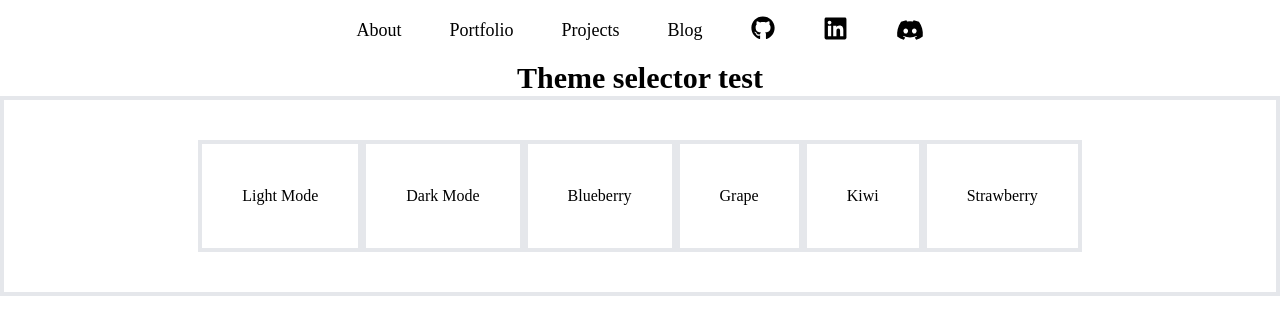
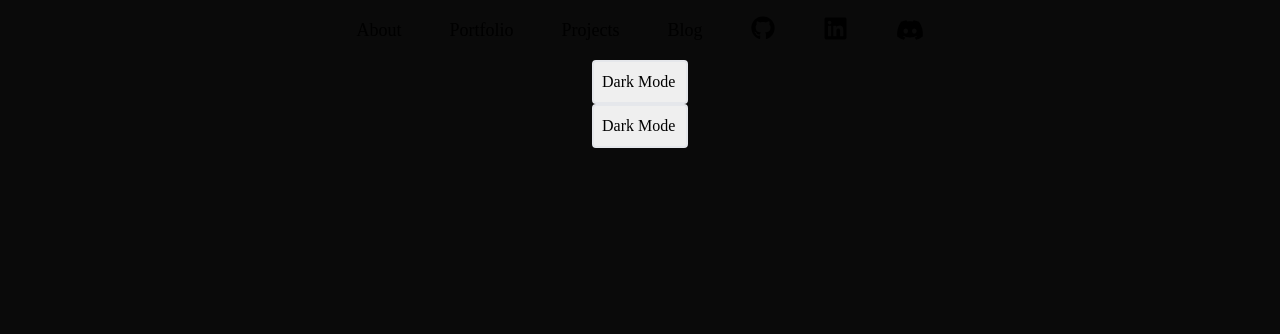
Before and after one commit to jsacob/JsacobWebpage, a React (Vite) app: page /test in a window 1280 px wide. Shown: the top 334 px of the page. Built offline with nearby package versions, Linux system fonts and the light colour scheme; a web font is replaced by a local one.

Commit message:
way better now

```diff
--- a/Frontend/src/App.tsx
+++ b/Frontend/src/App.tsx
@@ -10,10 +10,15 @@ import About from "./routes/about.tsx";
 import Portfolio from "./routes/portfolio.tsx";
 import Blog from "./routes/blog.tsx";
 import TestRoute from "./routes/testroute.tsx";
+import Header from "./components/header.tsx";
 
 export default function App() {
   return (
-    <>
+    <div data-aos="fade-down" data-aos-duration="800">
+      {/*Section for importing components*/}
+      <Header />
+      <TestRoute />
+      {/*Routing system*/}
       <Router>
         <Routes>
           <Route path="test" element={<TestRoute />} />
@@ -24,6 +29,6 @@ export default function App() {
           <Route path="*" element={<Navigate to="/about" />} />
         </Routes>
       </Router>
-    </>
+    </div>
   );
 }
--- a/Frontend/src/components/header.tsx
+++ b/Frontend/src/components/header.tsx
@@ -16,7 +16,7 @@ export default function Header() {
 
   return (
     <>
-      <header className="container max-w-full p-4 inline-flex space-x-8 justify-center flex-grow bg-background text-text ">
+      <header className="container max-w-full p-4 inline-flex space-x-8 justify-center flex-grow text-text ">
         {/*Center Content*/}
         <nav className="flex space-x-12 md:text-lg flex-grow justify-center">
           {navItems.map((item) => (
--- a/Frontend/src/index.css
+++ b/Frontend/src/index.css
@@ -9,45 +9,75 @@
 
 body {
   font-family: "SF-Pro";
+  background-color: rgba(var(--background), 1);
+  transition:
+    background-color 0.3s ease,
+    color 0.3s ease;
 }
 
 .fa {
-  transition: transform 300ms ease-in-out;
+  transition: color 0.3s ease;
 }
 
-body.dark {
-  background-color: #121212;
-  color: #ffffff;
-  transition:
-    transform 300ms ease-in-out,
-    background-color 300ms ease-in-out,
-    color 300ms ease-in-out;
+.light {
+  --background: 240, 240, 240;
+  --header: 255, 255, 255;
+  --border: 90, 90, 90;
+  --card: 230, 230, 230;
+  --text: 20, 30, 50;
+  --button: 130, 130, 130;
 }
 
-body.light {
-  background-color: #ffffff;
-  color: #000000;
-  transition:
-    transform 300ms ease-in-out,
-    background-color 300ms ease-in-out,
-    color 300ms ease-in-out;
+.dark {
+  --background: 10, 10, 10;
+  --header: 20, 20, 20;
+  --border: 55, 55, 55;
+  --card: 28, 28, 28;
+  --text: 220, 220, 230;
+  --button: 30, 30, 30;
 }
 
-/*body {*/
-/*  background: linear-gradient(300deg, #323232, #2d2d2d, #000000, #2d2d2d);*/
-/*  background-size: 240% 240%;*/
-/*  animation: gradient-animation 24s ease infinite;*/
-/*  min-height: 100vh;*/
-/*}*/
-/**/
-/*@keyframes gradient-animation {*/
-/*  0% {*/
-/*    background-position: 0% 50%;*/
-/*  }*/
-/*  50% {*/
-/*    background-position: 100% 50%;*/
-/*  }*/
-/*  100% {*/
-/*    background-position: 0% 50%;*/
-/*  }*/
-/*}*/
+.blueberry {
+  --background: 220, 230, 255;
+  --header: 160, 190, 255;
+  --border: 80, 100, 200;
+  --card: 190, 210, 255;
+  --text: 10, 30, 70;
+  --button: 70, 90, 210;
+}
+
+.raspberry {
+  --background: 255, 220, 230;
+  --header: 255, 170, 200;
+  --border: 180, 80, 140;
+  --card: 255, 190, 210;
+  --text: 70, 10, 30;
+  --button: 200, 70, 120;
+}
+
+.grape {
+  --background: 230, 220, 255;
+  --header: 200, 170, 255;
+  --border: 120, 70, 200;
+  --card: 210, 190, 255;
+  --text: 50, 20, 90;
+  --button: 120, 70, 220;
+}
+
+.kiwi {
+  --background: 220, 250, 220;
+  --header: 180, 240, 180;
+  --border: 90, 130, 90;
+  --card: 200, 230, 200;
+  --text: 20, 50, 20;
+  --button: 100, 150, 100;
+}
+
+.strawberry {
+  --background: 255, 220, 220;
+  --header: 255, 180, 180;
+  --border: 140, 60, 90;
+  --card: 250, 200, 200;
+  --text: 100, 20, 20;
+  --button: 180, 60, 90;
+}
--- a/Frontend/src/main.tsx
+++ b/Frontend/src/main.tsx
@@ -15,8 +15,6 @@ AOS.init({
 
 createRoot(document.getElementById("root")!).render(
   <StrictMode>
-    <Header />
     <App />
-    {/* <Footer /> */}
   </StrictMode>,
 );
--- a/Frontend/src/routes/about.tsx
+++ b/Frontend/src/routes/about.tsx
@@ -3,8 +3,8 @@ import AOS from "aos";
 
 export default function AboutPage() {
   return (
-    <div className="flex items-center justify-center h-screen bg-background">
-      <div className=" w-fit h-fit bg-card border-4 border-border text-text rounded-lg text-center mb-16 max-w-4xl">
+    <div className="flex items-center justify-center h-screen">
+      <div className=" w-fit h-fit border-4 border-border text-text rounded-lg text-center mb-16 max-w-4xl">
         <h1 className="font-bold text-center text-3xl mt-2">About Me</h1>
         <section className="shadow-sm rounded-lg p-8">
           <p className="text-lg mb-6">
--- a/Frontend/src/routes/testroute.tsx
+++ b/Frontend/src/routes/testroute.tsx
@@ -4,6 +4,15 @@ export default function App() {
   const [theme, setTheme] = useState(
     () => localStorage.getItem("theme") || "dark",
   );
+
+  const themes = [
+    { value: "light", label: "Light Mode" },
+    { value: "dark", label: "Dark Mode" },
+    { value: "blueberry", label: "Blueberry" },
+    { value: "grape", label: "Grape" },
+    { value: "kiwi", label: "Kiwi" },
+    { value: "strawberry", label: "Strawberry" },
+  ];
 
   useEffect(() => {
     document.documentElement.classList.remove(
@@ -20,48 +29,19 @@ export default function App() {
   }, [theme]);
 
   return (
-    <>
-      <h1 className="text-3xl text-center font-bold text-text">
-        Theme selector test
-      </h1>
-      <div className="bg-background text-text p-10 border-4 border-border justify-center items-center flex ">
-        <button
-          className="bg-card text-text hover:bg-blue-500 p-10 border-4 border-border"
-          onClick={() => setTheme("light")}
-        >
-          Light Mode
-        </button>
-        <button
-          className="bg-card text-text hover:bg-blue-500 p-10 border-4 border-border"
-          onClick={() => setTheme("dark")}
-        >
-          Dark Mode
-        </button>
-        <button
-          className="bg-card text-text hover:bg-blue-500 p-10 border-4 border-border"
-          onClick={() => setTheme("blueberry")}
-        >
-          Blueberry
-        </button>
-        <button
-          className="bg-card text-text hover:bg-blue-500 p-10 border-4 border-border"
-          onClick={() => setTheme("grape")}
-        >
-          Grape
-        </button>
-        <button
-          className="bg-card text-text hover:bg-blue-500 p-10 border-4 border-border"
-          onClick={() => setTheme("kiwi")}
-        >
-          Kiwi
-        </button>
-        <button
-          className="bg-card text-text hover:bg-blue-500 p-10 border-4 border-border"
-          onClick={() => setTheme("strawberry")}
-        >
-          Strawberry
-        </button>
-      </div>
-    </>
+    <div className="text-text flex flex-col items-center justify-center">
+      <select
+        id="theme-selector"
+        className="p-2 border-2 border-border rounded bg-card text-text appearance-none"
+        value={theme}
+        onChange={(e) => setTheme(e.target.value)}
+      >
+        {themes.map((t) => (
+          <option key={t.value} value={t.value}>
+            {t.label}
+          </option>
+        ))}
+      </select>
+    </div>
   );
 }
```
